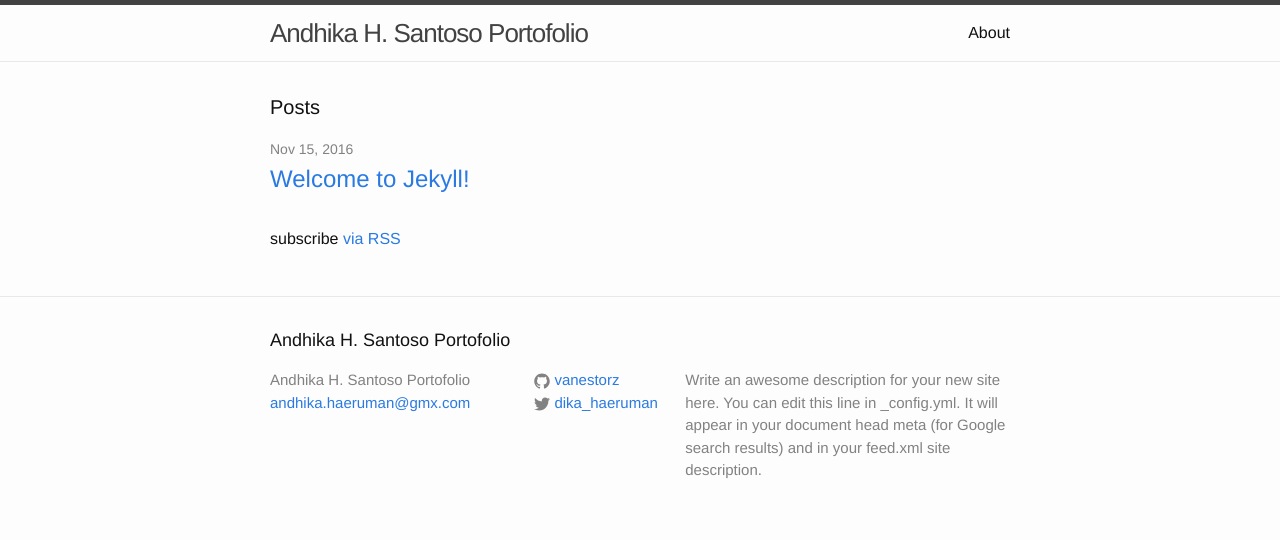
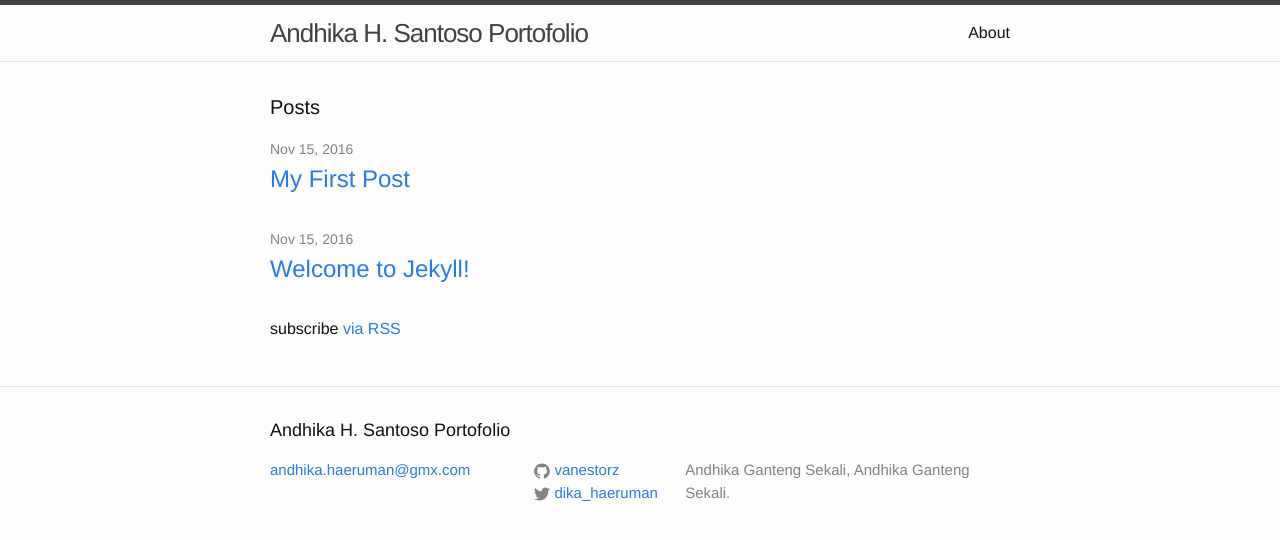
Before and after one commit to dikahaeruman/dikahaeruman.github.io, a Jekyll site: the page built from index.html, in a window 1280 px wide. Shown: the top 540 px of the page. Built offline with Jekyll 4.4.1, drawn with Linux system fonts in a browser that asks for light colours.

Commit message:
Updated new information

```diff
--- a/_config.yml
+++ b/_config.yml
@@ -2,10 +2,8 @@
 title: Andhika H. Santoso Portofolio
 email: andhika.haeruman@gmx.com
 description: > # this means to ignore newlines until "baseurl:"
-  Write an awesome description for your new site here. You can edit this
-  line in _config.yml. It will appear in your document head meta (for
-  Google search results) and in your feed.xml site description.
-baseurl: "" # the subpath of your site, e.g. /blog/
+  Andhika Ganteng Sekali, Andhika Ganteng Sekali.
+baseurl: "/blog/" # the subpath of your site, e.g. /blog/
 url: "vanestorz.github.io" # the base hostname & protocol for your site
 twitter_username: dika_haeruman
 github_username:  vanestorz
--- a/_includes/footer.html
+++ b/_includes/footer.html
@@ -7,7 +7,7 @@
     <div class="footer-col-wrapper">
       <div class="footer-col  footer-col-1">
         <ul class="contact-list">
-          <li>{{ site.title }}</li>
+          <!---<li>{{ site.title }}</li>---->
           <li><a href="mailto:{{ site.email }}">{{ site.email }}</a></li>
         </ul>
       </div>
```
Also changed, not shown: _posts/2016-11-15-First-Post.markdown (added, +26 -0 lines).
